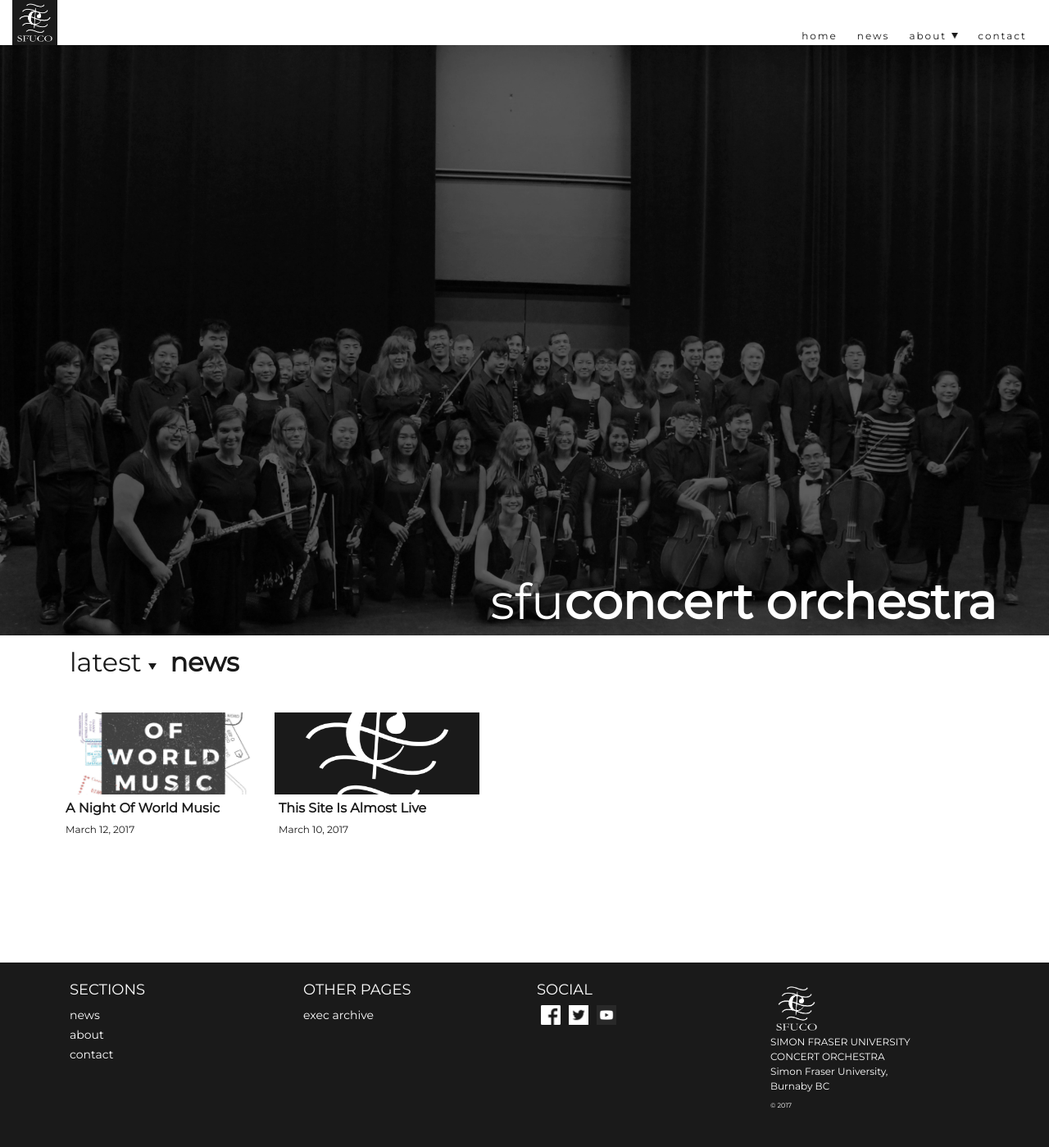
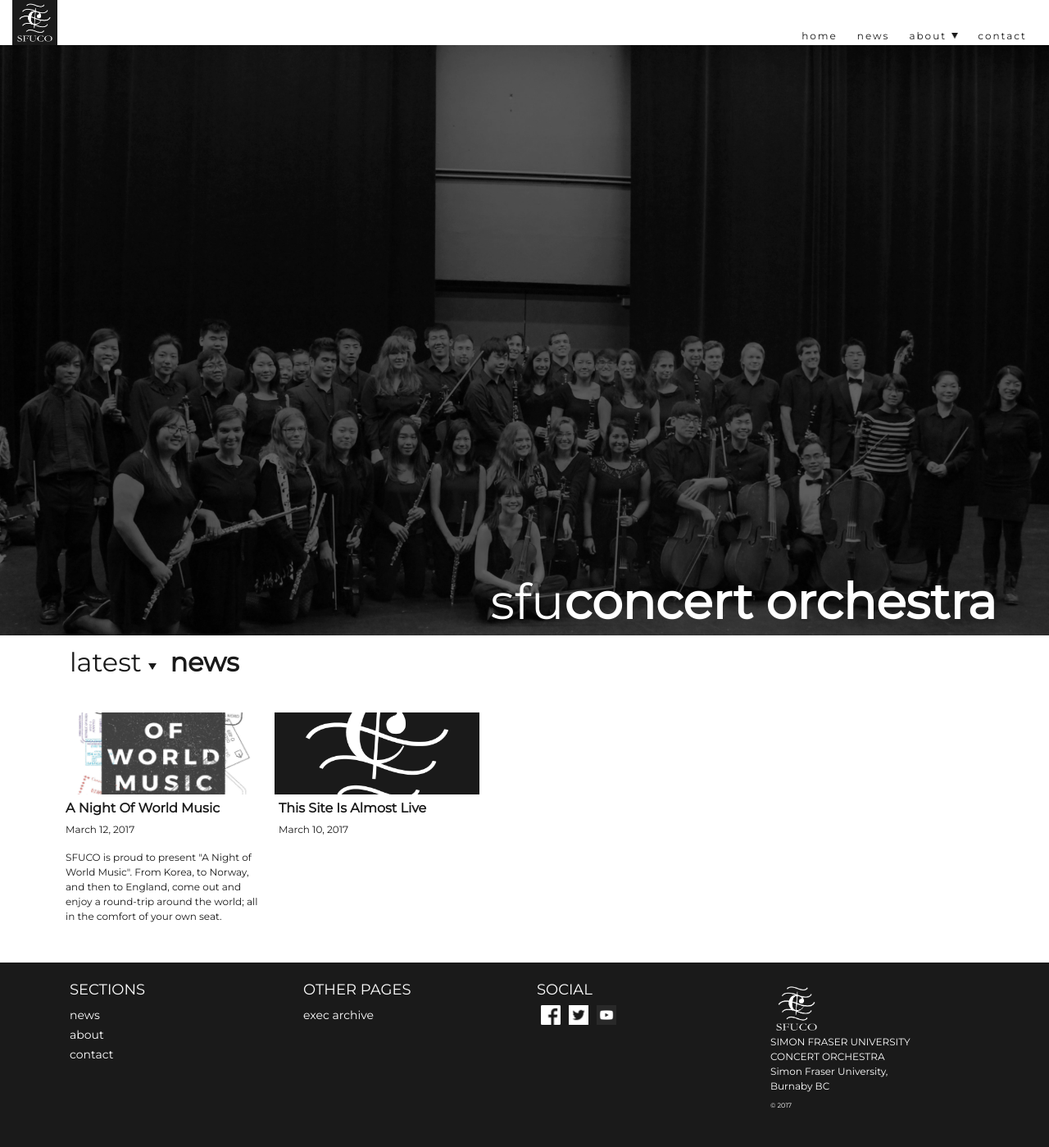
Before and after one commit to sfuco/sfuco-site, a Jekyll site: the page built from index.html, in a window 1280 px wide. Shown: the whole page at 82% size. Built offline with Jekyll 4.4.1, drawn with Linux system fonts in a browser that asks for light colours.

Commit message:
add summary yaml

```diff
--- a/_posts/2017-03-12-ANightOfWorldMusic.md
+++ b/_posts/2017-03-12-ANightOfWorldMusic.md
@@ -2,6 +2,7 @@
 title: A Night Of World Music
 category: news
 image: ANOWM.jpg
+summary: SFUCO is proud to present "A Night of World Music". From Korea, to Norway, and then to England, come out and enjoy a round-trip around the world; all in the comfort of your own seat.
 ---
 
 SFUCO is proud to present "A Night of World Music". From Korea, to Norway, and then to England, come out and enjoy a round-trip around the world; all in the comfort of your own seat. This is also the last semester of executive leadership for our Co-President of 3 years, Nathalie Scott-Hsiung.
```
